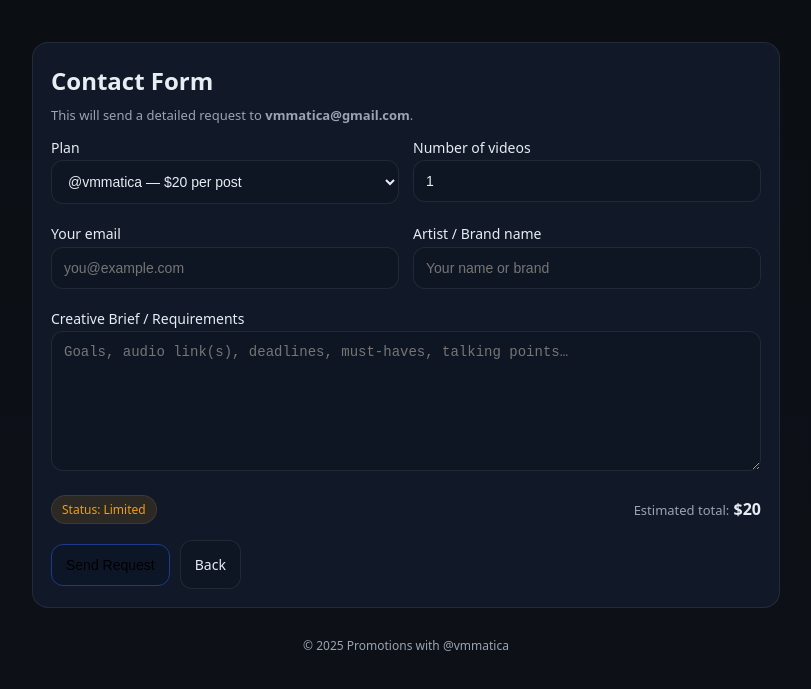
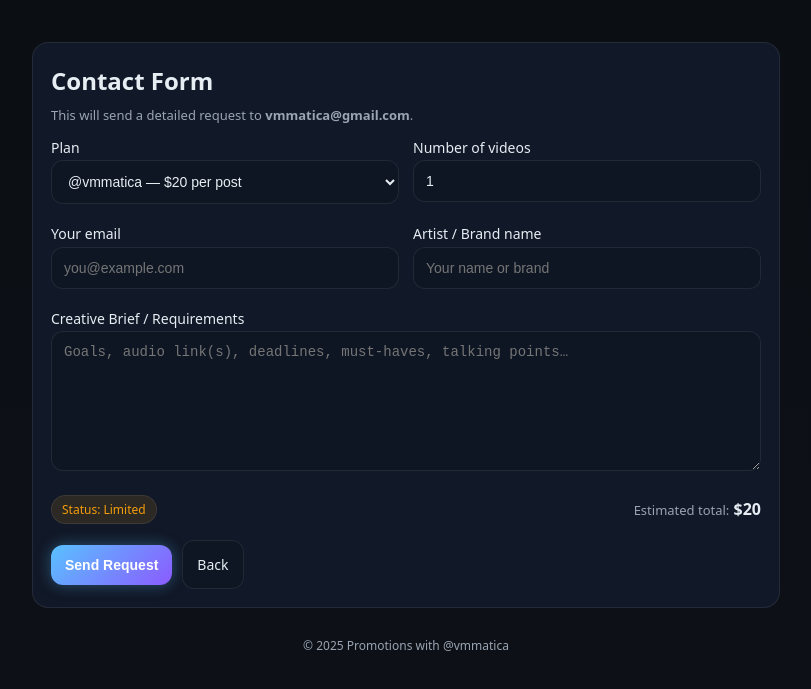
Before and after one commit to Baconartist/Baconartist.github.io, a plain HTML site: page form.html in a window 1280 px wide. Shown: the part 61-750 px from the top of the page, without its empty margins (234-1045 px from the left). Drawn offline with Linux system fonts and the light colour scheme.

Commit message:
Update form.html

```diff
--- a/form.html
+++ b/form.html
@@ -46,8 +46,13 @@
 
   .submit{display:flex;gap:10px;align-items:center}
   .btn{display:inline-block;padding:12px 14px;border-radius:12px;border:1px solid var(--border);
-    background:#0f1623;font-size:14px;text-align:center}
-  .btn.primary{background:#0c1626;border-color:#1e3a8a}
+    background:#0f1623;font-size:14px;text-align:center;transition:all 0.2s ease}
+  .btn.primary{
+    background:linear-gradient(135deg,#59c1ff,#8b5bff);
+    border:none;color:white;font-weight:600;
+    box-shadow:0 0 15px rgba(89,193,255,0.35);
+  }
+  .btn.primary:hover{transform:translateY(-2px);box-shadow:0 0 20px rgba(89,193,255,0.5);}
   .btn:hover{border-color:var(--accent)}
   .total{font-weight:700}
 
@@ -67,14 +72,11 @@
       <h2>Contact Form</h2>
       <div class="muted">This will send a detailed request to <b>vmmatica@gmail.com</b>.</div>
 
-      <!-- FormSubmit sends straight to your inbox -->
       <form id="form" method="POST" action="https://formsubmit.co/vmmatica@gmail.com">
-        <!-- FormSubmit options -->
         <input type="hidden" name="_template" value="table">
         <input type="hidden" name="_captcha" value="false">
         <input type="hidden" name="_next" value="index.html#thanks">
         <input type="hidden" name="_subject" id="subjectInput" value="Promo Booking">
-        <!-- useful metadata -->
         <input type="hidden" name="status" id="statusField" value="Active">
         <input type="hidden" name="price_per_unit" id="ppuField" value="20">
         <input type="hidden" name="estimated_total" id="totalField" value="20">
@@ -143,11 +145,8 @@
   const subjectInp = document.getElementById('subjectInput');
   const qtyLabel   = document.getElementById('qty-label');
 
-  // Preselect from ?plan=
   const initialPlan = qs.get('plan');
-  if (initialPlan && prices[initialPlan]) {
-    planSelect.value = initialPlan;
-  }
+  if (initialPlan && prices[initialPlan]) planSelect.value = initialPlan;
 
   function updateLabels(){
     const plan = planSelect.value;
@@ -176,7 +175,6 @@
   planSelect.addEventListener('change', ()=>{ updateLabels(); updateStatus(); updateTotals(); });
   qtyInput.addEventListener('input', updateTotals);
 
-  // init
   updateLabels(); updateStatus(); updateTotals();
 </script>
 </body>
```
